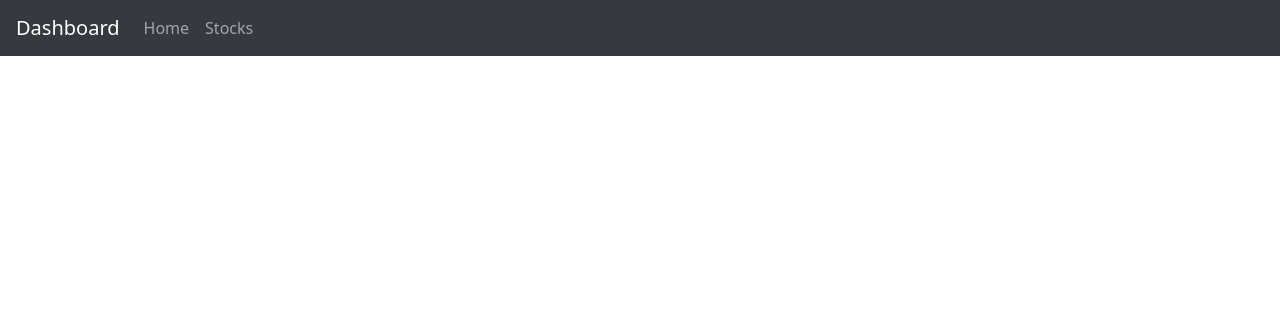
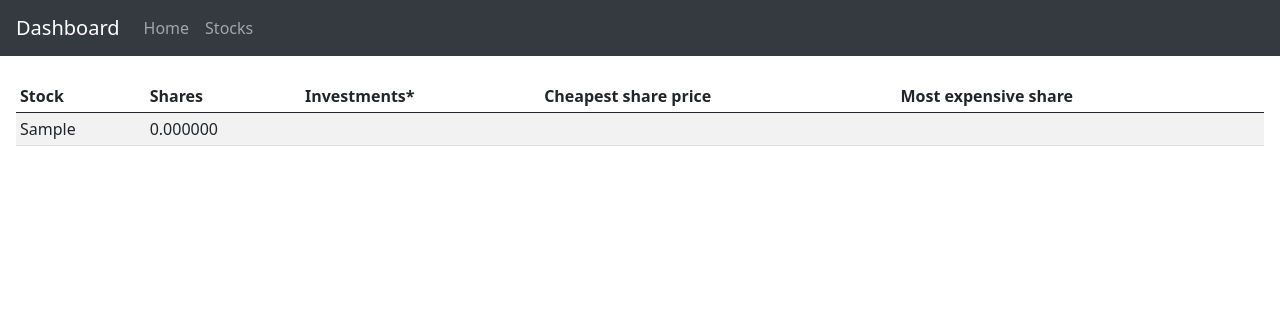
Before and after one commit to vladimir-ionita/investing-stocks-dashboard, a Django app: page /stocks/ in a window 1280 px wide. Shown: the top 316 px of the page. Run offline with Django 3.2, Linux system fonts and the light colour scheme; tables that the repository leaves empty hold one stand-in row (values such as "Sample post"); some libraries are stand-ins or nearby versions.

Commit message:
Create the UI for stocks page view

```diff
--- /dev/null
+++ b/stocks/templates/stocks/snippets/stocks-table.html
@@ -0,0 +1,20 @@
+<table class="table table-sm table-striped table-hover">
+	<thead>
+	<tr>
+        {% for header in stocks_description_fields %}
+            <th>{{ header }}</th>
+        {% endfor %}
+	</tr>
+	</thead>
+	<tbody>
+        {% for description in stocks_description %}
+            <tr>
+                <td>{{ description.stock }}</td>
+                <td>{{ description.shares|floatformat:6 }}</td>
+                <td>{{ description.investments|floatformat:2 }}</td>
+                <td>{{ description.cheapest_share|floatformat:2 }}</td>
+                <td>{{ description.most_expensive_share|floatformat:2 }}</td>
+            </tr>
+        {% endfor %}
+	</tbody>
+</table>
--- a/stocks/templates/stocks/stocks.html
+++ b/stocks/templates/stocks/stocks.html
@@ -1,5 +1,7 @@
 {% extends 'base.html' %}
 
 {% block content %}
-
+    <div class="table-responsive">
+        {% include 'stocks/snippets/stocks-table.html' with stocks_description_fields=stocks_description_fields stocks_description=stocks_description %}
+    </div>
 {% endblock content %}
```
